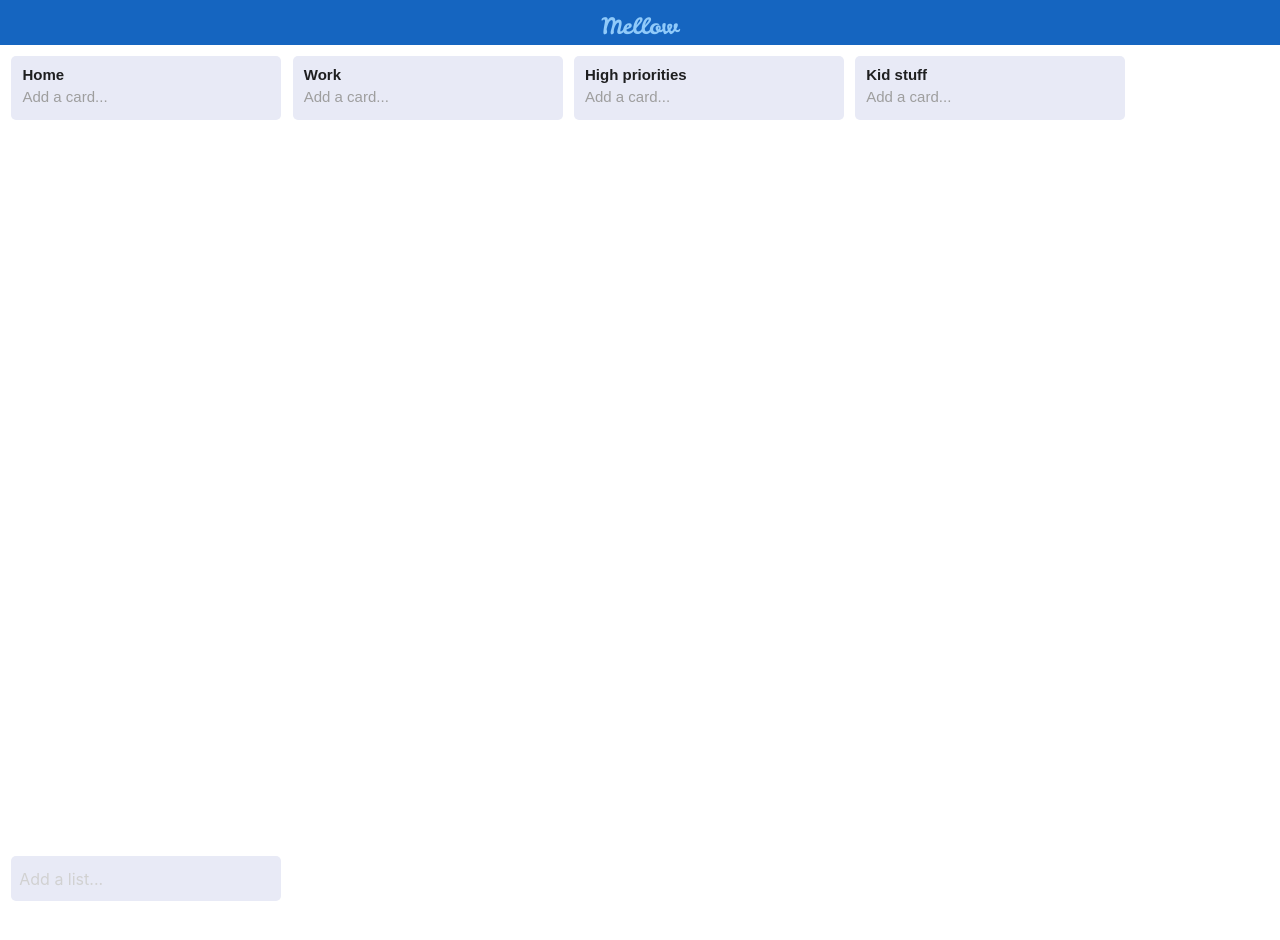
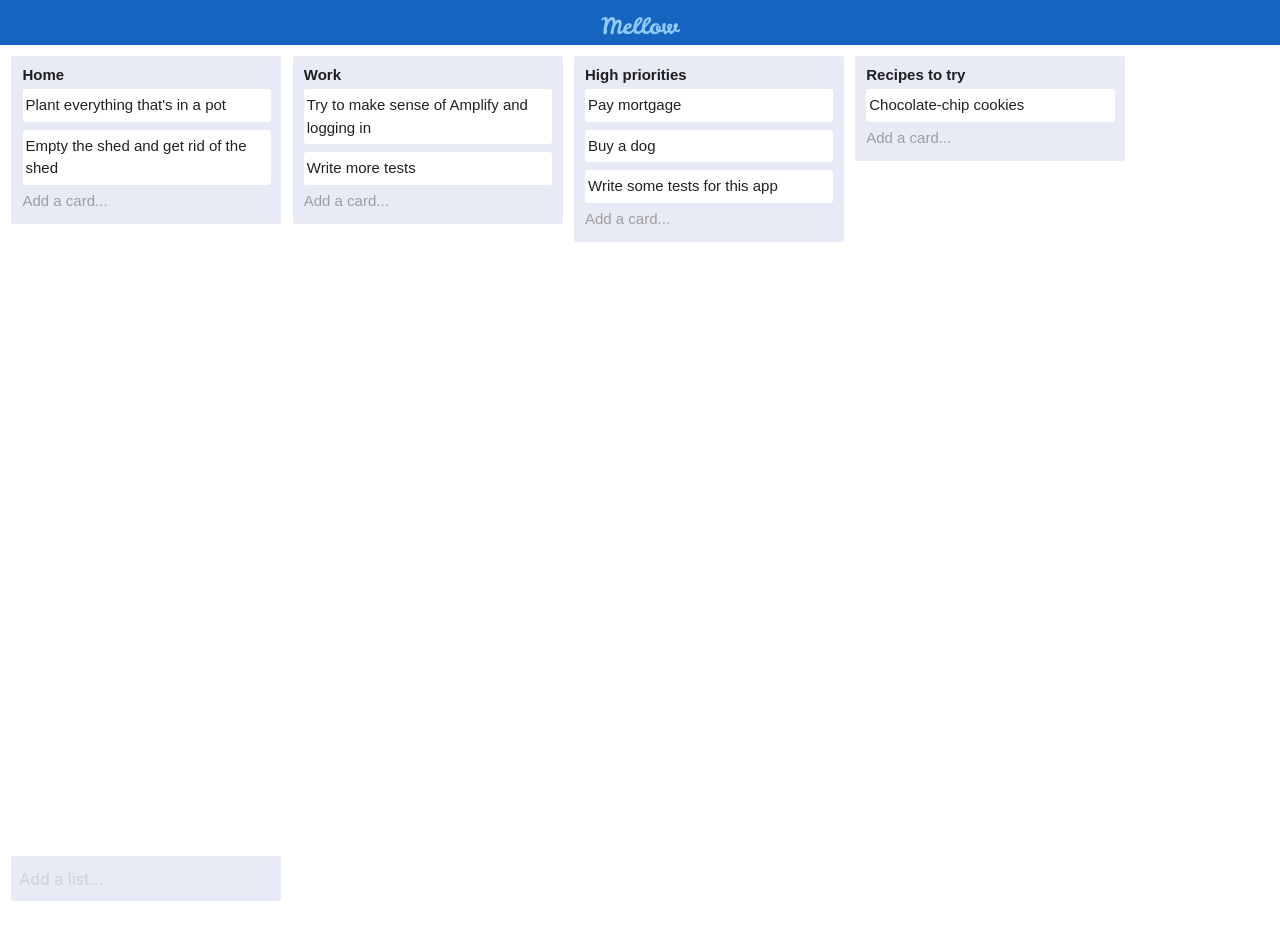
Before and after one commit to lucymonie/trello-clone, a React (Create React App) app: page / in a window 1280 px wide. Shown: the top 940 px of the page. Built offline with nearby package versions, Linux system fonts and the light colour scheme; data requests are answered from the project's data file; a web font is replaced by a local one.

Commit message:
Adds task cards to project

```diff
--- a/database/db.json
+++ b/database/db.json
@@ -20,18 +20,67 @@
     },
     {
       "list": {
-        "list_name": "Kid stuff"
+        "list_name": "Recipes to try"
       },
       "id": 4
     }
   ],
   "tasks": [
     {
-      "itemToAdd": {
+      "task": {
         "task_text": "Pay mortgage",
         "list_id": 3
       },
       "id": 1
+    },
+    {
+      "task": {
+        "task_text": "Chocolate-chip cookies",
+        "list_id": 4
+      },
+      "id": 2
+    },
+    {
+      "task": {
+        "task_text": "Buy a dog",
+        "list_id": 3
+      },
+      "id": 3
+    },
+    {
+      "task": {
+        "task_text": "Try to make sense of Amplify and logging in",
+        "list_id": 2
+      },
+      "id": 4
+    },
+    {
+      "task": {
+        "task_text": "Plant everything that's in a pot",
+        "list_id": 1
+      },
+      "id": 5
+    },
+    {
+      "task": {
+        "task_text": "Empty the shed and get rid of the shed",
+        "list_id": 1
+      },
+      "id": 6
+    },
+    {
+      "task": {
+        "task_text": "Write more tests",
+        "list_id": 2
+      },
+      "id": 7
+    },
+    {
+      "task": {
+        "task_text": "Write some tests for this app",
+        "list_id": 3
+      },
+      "id": 8
     }
   ]
 }
--- a/src/components/AddCard.js
+++ b/src/components/AddCard.js
@@ -1,10 +1,9 @@
 import React, { Component } from 'react';
 import SaveCancel from './SaveCancel';
-import { addNewItem, getData } from '../helpers/database';
+import { addNewTask } from '../helpers/database';
 
 class AddCard extends Component {
   constructor(props) {
-    console.log(props);
     super(props);
     this.state = {
       showAdd: false,
@@ -13,21 +12,19 @@ class AddCard extends Component {
   }
 
   componentDidMount() {
-    this.updateTasks()
+    this.props.updateTasks();
   }
 
   addNewTask = (taskText) => {
-    console.log('task text: ', taskText);
-    console.log('listId in props: ', this.props.listId);
-    addNewItem("tasks", {"task_text": taskText, "list_id": this.props.listId});
+    addNewTask({"task_text": taskText, "list_id": this.props.listId});
     this.setState({ textEntered: "", showAdd: false });
-    this.updateTasks();
+    this.props.updateTasks();
   }
 
-  updateTasks = () => {
-    getData("tasks").then((tasksData) => {
-      this.setState({ tasksData });
-    });
+  onClickSave = () => {
+    this.addNewTask(this.state.textEntered);
+    this.setState({ showAdd: false, textEntered: "" });
+    this.props.updateTasks();
   }
 
   render() {
@@ -47,7 +44,7 @@ class AddCard extends Component {
           />
           <SaveCancel
             onClickCancel={() => this.setState({ textEntered: "", showAdd: false }) }
-            onClickSave={ () => this.addNewTask(textEntered) } />
+            onClickSave={ this.onClickSave } />
         </div>
         }
       </div>
--- a/src/components/App.css
+++ b/src/components/App.css
@@ -13,7 +13,7 @@ header {
 
 .new-list, .list {
   width: 270px;
-  border-radius: 5px;
+  border-radius: 3px;
   margin: 0.75em 0 0 0.75em;
   float: left;
 }
@@ -22,7 +22,8 @@ header {
   height: 100vh;
   display: inline-block;
   vertical-align: top;
-  white-space: nowrap;
+  white-space: normal;
+  overflow-x: scroll;
 }
 
 .list {
@@ -55,6 +56,13 @@ header {
 
 .card-input, .card-input:focus {
   width: 96%;
-  border-radius: 5px;
+  border-radius: 3px;
   border: 0;
 }
+
+.card-style {
+  width: 96%;
+  border-radius: 3px;
+  padding: 5px 3px 5px 3px;
+  margin: 3px 0 5px 0;
+}
--- a/src/components/App.js
+++ b/src/components/App.js
@@ -1,13 +1,13 @@
 import React, { Component } from 'react';
 import './App.css';
-import { getData, addNewItem } from '../helpers/database';
+import { getData, addNewList } from '../helpers/database';
 import Header from './Header';
 import ListForm from './ListForm';
 import List from './List';
 
 class App extends Component {
-  constructor() {
-    super();
+  constructor(props) {
+    super(props);
     this.state = {
       showSave: false,
       textEntered: ""
@@ -16,6 +16,7 @@ class App extends Component {
 
   componentDidMount() {
     this.updateLists();
+    this.updateTasks();
   }
 
   updateLists = () => {
@@ -24,26 +25,42 @@ class App extends Component {
     });
   }
 
+  updateTasks = () => {
+    getData("tasks").then((tasksData) => {
+      this.setState({ tasksData });
+    });
+  }
+
   addNewList = (listTitle) => {
-    addNewItem("lists", {"list_name": listTitle});
+    addNewList({"list_name": listTitle});
     this.setState({ textEntered: "" });
     this.updateLists();
   }
 
+  onClickSave = () => {
+    this.addNewList(this.state.textEntered);
+    this.setState({ textEntered: "", showSave: false });
+  }
+
   render() {
-    const { textEntered, showSave, listsData } = this.state;
+    const { textEntered, showSave, listsData, tasksData } = this.state;
     return (
       <div className="App">
         <Header title="Mellow" />
-        {listsData &&
+        {listsData && tasksData &&
         listsData.map((item, index) =>
-          <List key={index} listTitle={item.list.list_name} listId={item.id} />
+          <List
+            key={index}
+            listTitle={item.list.list_name}
+            listId={item.id}
+            tasks={tasksData.filter(taskItem => taskItem.task.list_id === item.id)}
+            updateTasks={this.updateTasks} />
         )}
         <ListForm
           textEntered={ textEntered }
           onFocus={ () => this.setState({ showSave: true })}
           onChange={ (value) => this.setState({ textEntered: value }) }
-          onClickSave={ () => this.addNewList(textEntered) }
+          onClickSave={ this.onClickSave }
           onClickCancel={ () => this.setState({ textEntered: "", showSave: false }) }
           showSave={showSave}
         />
--- /dev/null
+++ b/src/components/Card.js
@@ -0,0 +1,9 @@
+import React from 'react';
+
+const Card = ({ task }) => (
+  <div className="white card-style">
+    <span>{task.task.task_text}</span>
+  </div>
+)
+
+export default Card;
--- a/src/components/List.js
+++ b/src/components/List.js
@@ -1,11 +1,15 @@
 import React from 'react';
 import AddCard from './AddCard';
+import Card from './Card';
 
-const List = ({ listTitle, listId }) => (
+const List = ({ listTitle, listId, tasks, updateTasks }) => (
 <div className="list-wrapper">
   <div className="list indigo lighten-5">
     <div className="list-header"><b>{ listTitle.charAt(0).toUpperCase().concat(listTitle.slice(1)) }</b></div>
-    <AddCard listId={listId} />
+    {tasks.map((task, index) => (
+      <Card key={index} task={task} />
+    ))}
+    <AddCard listId={listId} updateTasks={updateTasks} />
   </div>
 </div>
 )
--- a/src/helpers/database.js
+++ b/src/helpers/database.js
@@ -12,15 +12,15 @@ export function getData (dataType) {
   });
 }
 
-export function addNewItem (listOrTask, itemToAdd) {
-  return fetch(`http://localhost:3000/${listOrTask}/`, {
+export function addNewList (list) {
+  return fetch('http://localhost:3000/lists/', {
     method: 'post',
     mode: 'cors',
     headers: new Headers({
       'Content-Type': 'application/json'
     }),
     body: JSON.stringify({
-      itemToAdd
+      list
     })
   }).then((response) => {
     return response.json();
@@ -28,3 +28,20 @@ export function addNewItem (listOrTask, itemToAdd) {
     return jsonResponse;
   });
 }
+
+export function addNewTask (task) {
+  return fetch('http://localhost:3000/tasks/', {
+    method: 'post',
+    mode: 'cors',
+    headers: new Headers({
+      'Content-Type': 'application/json'
+    }),
+    body: JSON.stringify({
+      task
+    })
+  }).then((response) => {
+    return response.json();
+  }).then((jsonResponse) => {
+    return jsonResponse;
+  });
+}
```
